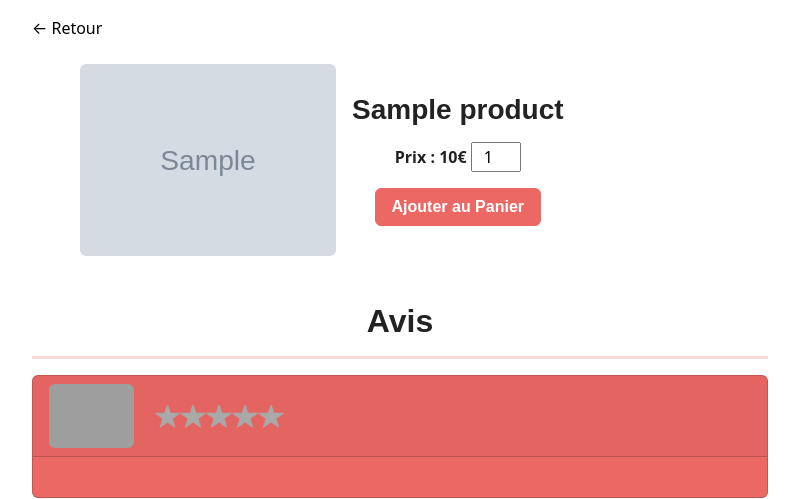
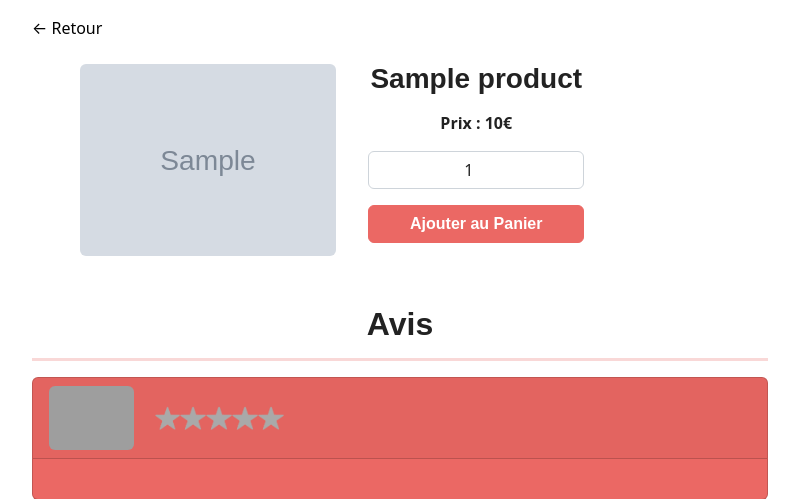
Before and after one commit to GalaX1us/Shopping-Bag-Website, a PHP site: page /index.php?action=Produit&cat=Boissons&prod_id=1 in a window 1280 px wide. Shown: the part 55-554 px from the top of the page, without its empty margins (240-1039 px from the left). Run offline with PHP 8.4, Linux system fonts and the light colour scheme; tables that the repository leaves empty or names only in its code hold one stand-in row (values such as "Sample post"); grey boxes marked "Sample" are stand-in pictures; data that the repository does not hold is empty; some web fonts are replaced; grey boxes are pictures that could not be loaded.

Commit message:
ajout max produits

```diff
--- a/Vues/VueProduit.php
+++ b/Vues/VueProduit.php
@@ -12,21 +12,17 @@
         <div class="description_produit m-3 my-auto">
             <h3><?= $produitInfos['name']?></h3>
             <p><?= $produitInfos['description']?></p>
-
+            <strong>Prix : <?= $produitInfos['price']?>€</strong>
             <?php
             if ($produitInfos['quantity']<=0){
                 $lien = '#';
             }else{
                 $lien = 'index.php?action=PanierProd&prod_id=' . $produitInfos['id'] . '&cat='.$_GET['cat'].'';
             }
-            echo '<form method="post" action="'. $lien .'" >';
+            echo '<form class="row m-3" method="post" action="'. $lien .'" >';
             ?>
 
-                <strong>Prix : <?= $produitInfos['price']?>€</strong>
-                <input type="number" name="qte" value="1" min="1" placeholder="Quantité" required>
-                <br>
-
-
+            <input type="number" class="form-control col" name="qte" value="1" min="1" max="<?= $produitInfos['quantity'] ?>" placeholder="Quantité" required>
             <?php
             if ($produitInfos['quantity']<=0){
                 echo'<button type="submit" class="btn btn-primary mt-3" disabled>Rupture de Stock</button>';
```
